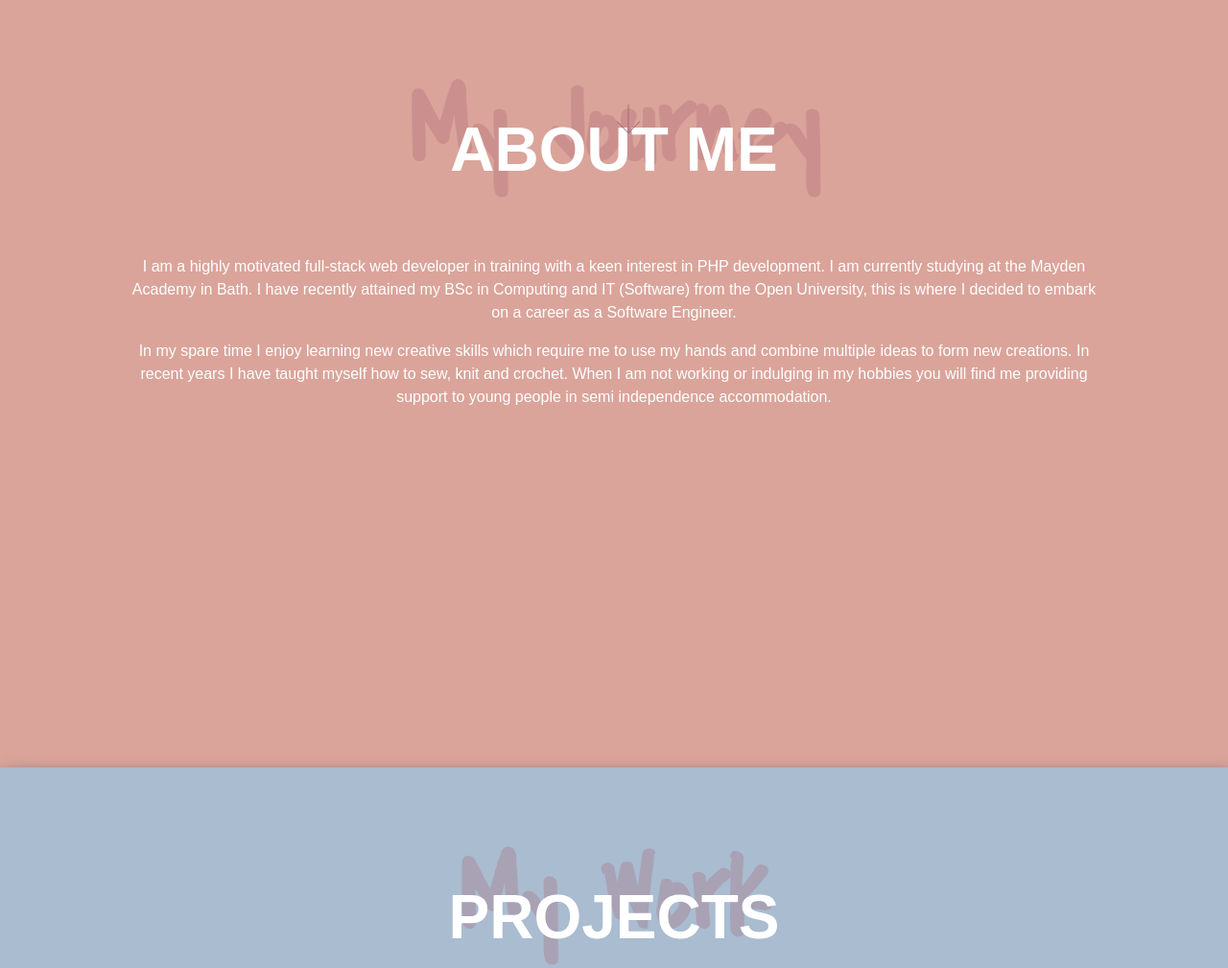
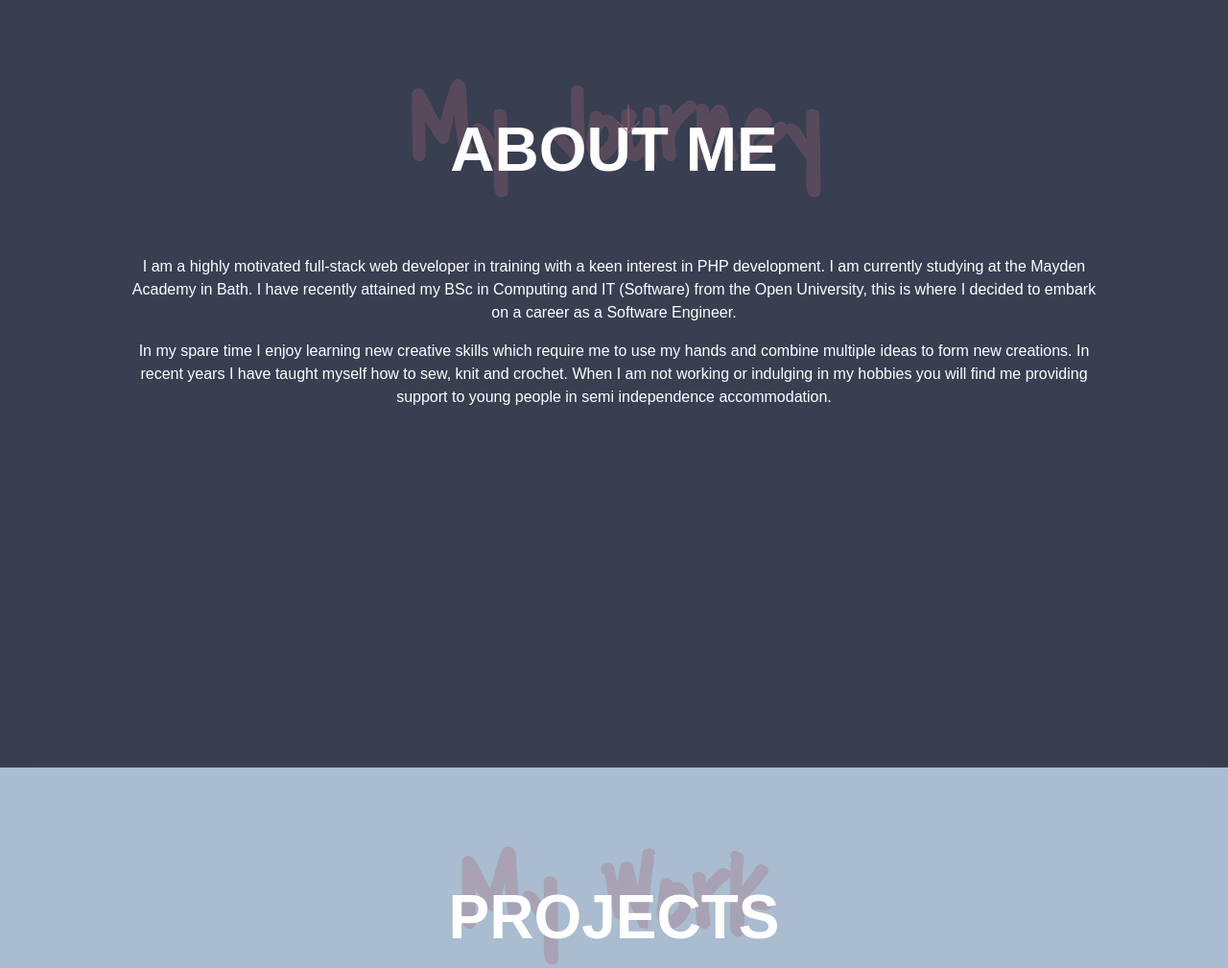
Before and after one commit to jamilaferron/portfolio, a PHP site: page / in a window 1280 px wide. Shown: the part 800-1809 px from the top of the page at 96% size. Run offline with PHP 8.4, Linux system fonts and the light colour scheme; some web fonts are replaced.

Commit message:
changed about me background-color

```diff
--- a/css/style.css
+++ b/css/style.css
@@ -103,7 +103,7 @@ header .scroll-icon {
 }
 
 .about-wrapper {
-    background-color: #DAA49A;
+    background-color: #373F51;
     z-index: 3;
 }
 
```
